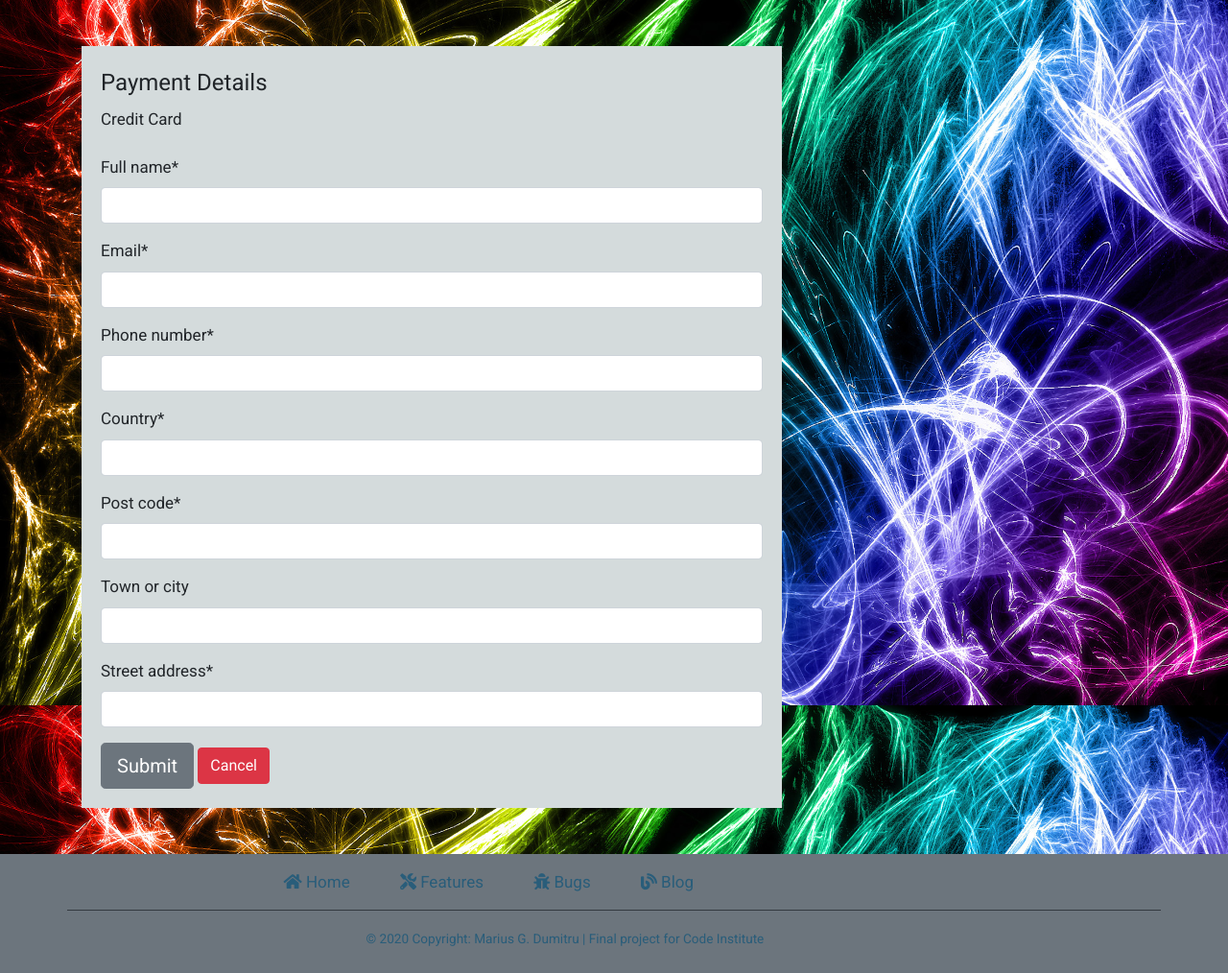
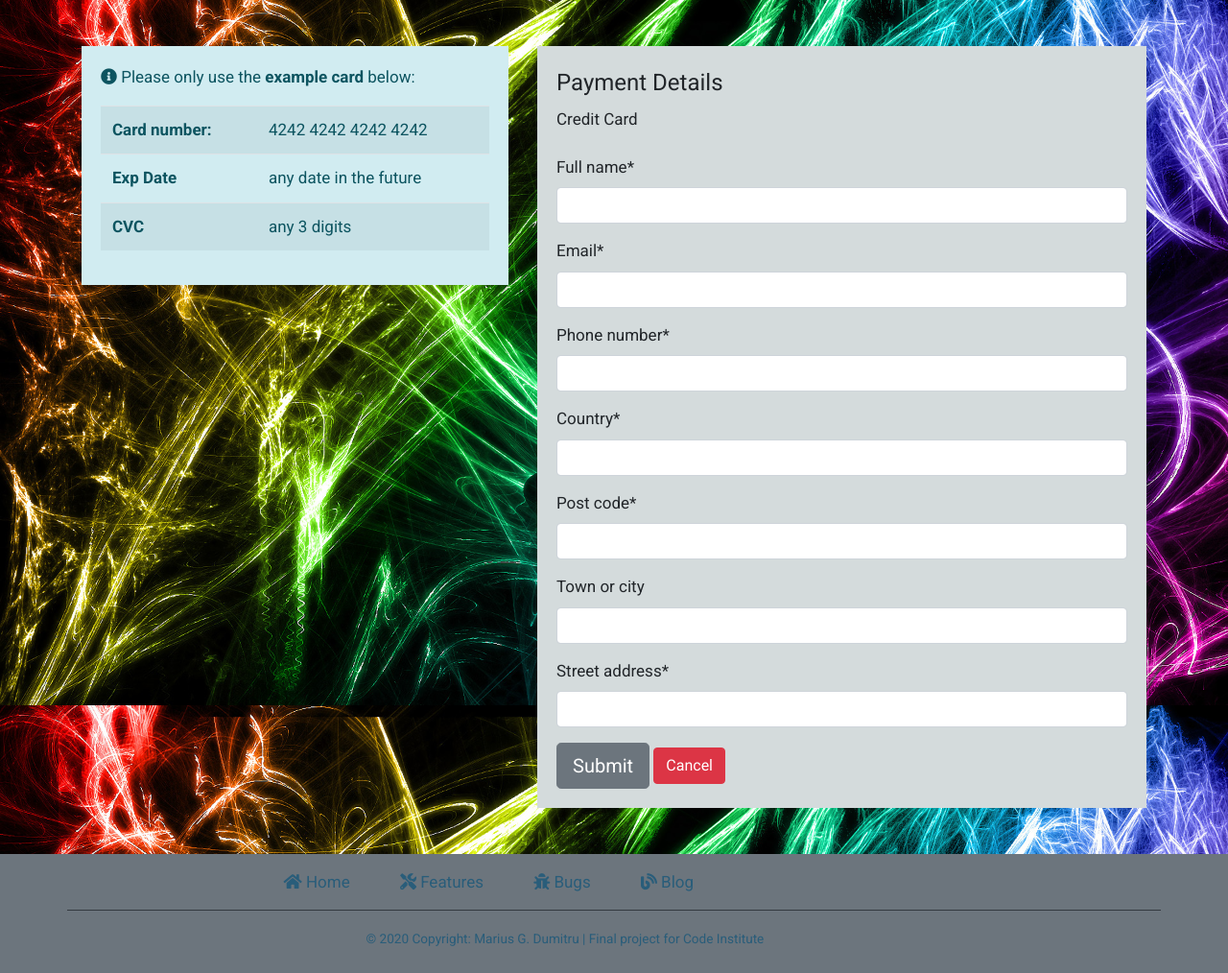
Before and after one commit to marius1989D/milestone-project-final, a Django app: page /checkout/ in a window 1280 px wide. Shown: the part 65-1079 px from the top of the page at 96% size. Run offline with Django 3.2, Linux system fonts and the light colour scheme; the visitor is signed in with stand-in values (Sample User, id 1); data that the repository does not hold is empty; some libraries are stand-ins or nearby versions.

Commit message:
added info for the checkout template to prevent users to use their bank card

```diff
--- a/templates/checkout/checkout.html
+++ b/templates/checkout/checkout.html
@@ -2,21 +2,42 @@
 {% block page_title %} Checkout {% endblock %}
 {% load crispy_forms_tags %}
 {% load static from staticfiles %}
-
 {% block content %}
-
 {% block feedback_messages %} {% include 'feedbackmessages.html' %} {% endblock feedback_messages %}
-
 <div class="container ">
     <div class="row mt-5">
-        <div class="col-md-8">
+        <div class="col-md-5 float-right">
+            <div class="card-body alert-info">
+                <p>
+                    <i class="fas fa-info-circle"></i>
+                    Please only use the <strong>example card</strong> below:
+                </p>
+                <table class="table table-striped">
+
+                    <tbody>
+                        <tr>
+                            <th scope="row">Card number:</th>
+                            <td>4242 4242 4242 4242</td>
+                        </tr>
+                        <tr>
+                            <th scope="row">Exp Date</th>
+                            <td>any date in the future</td>
+                        </tr>
+                        <tr>
+                            <th scope="row">CVC</th>
+                            <td>any 3 digits</td>
+                        </tr>
+                    </tbody>
+                </table>
+            </div>
+        </div>
+        <div class="col-md-7">
             <div class="card-body card-color">
                 <form role="form" method="post" id="payment-form" action="{% url 'checkout:checkout' %}">
                     {% csrf_token %}
                     <legend>Payment Details</legend>
                     <div class="form-group">
                         <label for="card-element">Credit Card</label>
-
                         <div id="card-element"></div>
                     </div>
                     <div id="card-errors" class="alert-danger" role="alert"></div>
@@ -30,6 +51,7 @@
                 <div id="stripe-token-handler" class="is-hidden"><span class="token"></span></div>
             </div>
         </div>
+
     </div>
 </div>
 <script src="https://js.stripe.com/v3/"></script>
```
